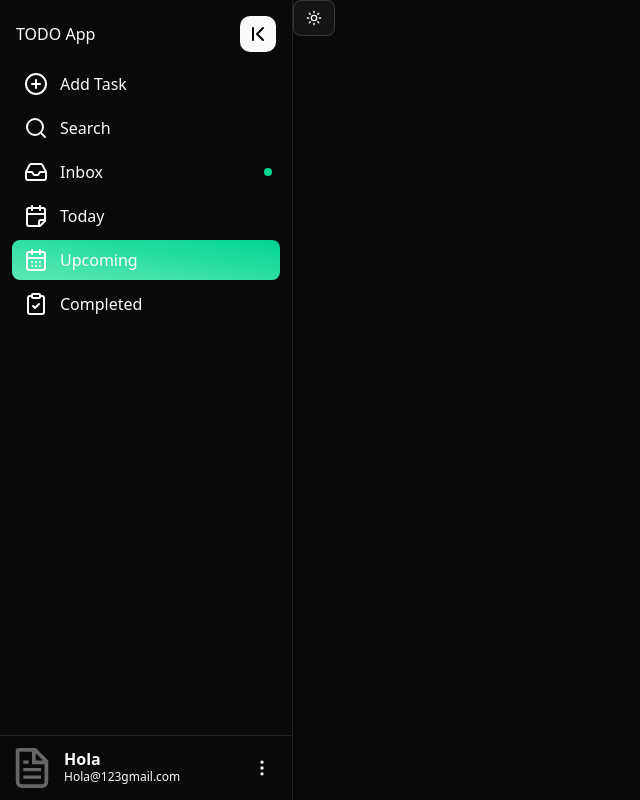
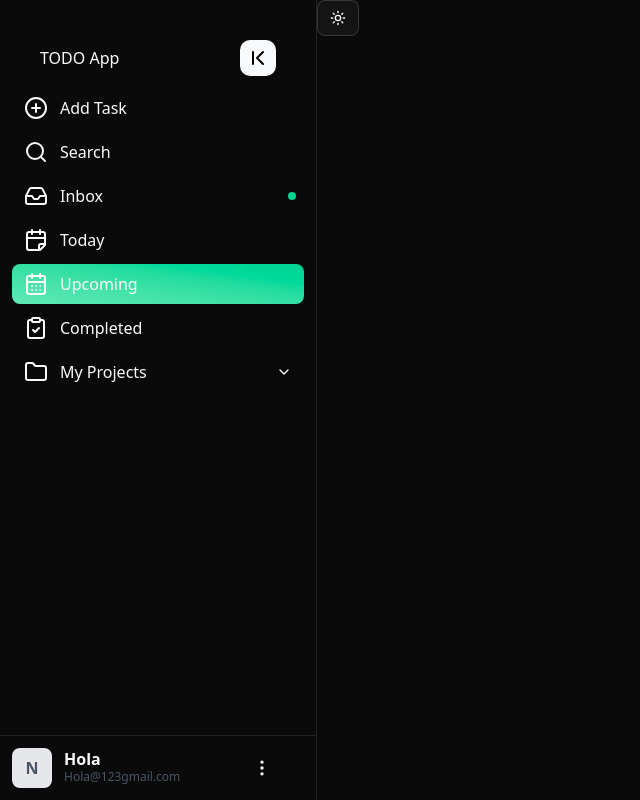
Before and after one commit to SyedJunaidAli1/Todothat, a Next.js app: page / in a window 1280 px wide. Shown: the whole page, without its empty margins (0-640 px from the left). Built offline with nearby package versions, Linux system fonts and the light colour scheme.

Commit message:
some aligment fix

```diff
--- a/src/app/components/Sidebar.tsx
+++ b/src/app/components/Sidebar.tsx
@@ -1,33 +1,41 @@
 'use client'
-import { ChevronFirst, ChevronLast, MoreVertical } from "lucide-react";
+import { ChevronFirst, ChevronLast, MoreVertical, ChevronDown, Folder } from "lucide-react";
 import React, { createContext, useContext, useState } from "react";
 import ThemeToggle from "./ThemeToggle";
 
+const SidebarContext = createContext();
 
-const SidebarContext = createContext()
-const Sidebar = ({ children }) => {
-  const [expanded, setExpanded] = useState(true)
+const Sidebar = ({ children, onItemSelect }) => {
+  const [expanded, setExpanded] = useState(true);
   return (
     <aside className="h-screen">
-      <nav className=" h-full flex flex-col border-r shadow-sm">
-        <div className=" p-4 pb-2 flex justify-between items-center">
+      <nav className="h-full flex flex-col border-r shadow-sm">
+        <div className="p-10 pb-2 flex justify-between items-center">
           <h1 className={`overflow-hidden transition-all ${expanded ? "w-32" : "w-0"}`}>TODO App</h1>
-          <button onClick={() => setExpanded((curr) => !curr)} className=" p-1.5 rounded-lg text-black bg-gray-50 hover:bg-gray-300">
+          <button
+            onClick={() => setExpanded((curr) => !curr)}
+            className="p-1.5 rounded-lg text-black bg-gray-50 hover:bg-gray-300"
+          >
             {expanded ? <ChevronFirst /> : <ChevronLast />}
           </button>
         </div>
 
-        <SidebarContext.Provider value={{ expanded }}>
+        <SidebarContext.Provider value={{ expanded, onItemSelect }}>
           <ul className="flex-1 px-3">{children}</ul>
         </SidebarContext.Provider>
+
         <div className="border-t flex p-3">
-          <img src="file.svg" alt="" className=" w-10 h-10 rounded-md" />
-          <div className={`flex justify-between items-center overflow-hidden transition-all ${expanded ? "w-52 ml-3" : "w-0"}`}>
+          <div className="w-10 h-10 rounded-md bg-gray-200 flex items-center justify-center text-gray-600 font-semibold">
+            N
+          </div>
+          <div
+            className={`flex justify-between items-center overflow-hidden transition-all ${
+              expanded ? "w-52 ml-3" : "w-0"
+            }`}
+          >
             <div className="leading-4">
-              <h4 className=" font-semibold">Hola</h4>
-              <span className="text-xs text-shadow-gray-600">
-                Hola@123gmail.com
-              </span>
+              <h4 className="font-semibold">Hola</h4>
+              <span className="text-xs text-gray-600">Hola@123gmail.com</span>
             </div>
             <MoreVertical size={20} />
           </div>
@@ -37,26 +45,79 @@ const Sidebar = ({ children }) => {
   );
 };
 
-const SidebarItem = ({ icon, text, active, alert }) => {
-  const { expanded } = useContext(SidebarContext)
+const SidebarItem = ({ icon, text, active, alert, children, subItem, onSelect }) => {
+  const { expanded, onItemSelect } = useContext(SidebarContext);
+  const [isOpen, setIsOpen] = useState(false);
+
+  const handleClick = () => {
+    if (children) {
+      setIsOpen(!isOpen);
+    }
+    if (onSelect) {
+      onSelect(text);
+    } else if (onItemSelect) {
+      onItemSelect(text);
+    }
+  };
+
   return (
-    <li className={`
-      relative flex items-center py-2 px-3 my-1 font-medium rounded-md cursor-pointer transition-colors group
-      ${active ? "bg-gradient-to-tr from-emerald-300 to bg-emerald-400"
-        : "hover:bg-emerald-200"
-      }`}>
+    <li className="relative">
+      <div
+        className={`
+          flex items-center py-2 px-3 my-1 font-medium rounded-md cursor-pointer transition-colors group
+          ${active ? "bg-gradient-to-tr from-emerald-300 to-emerald-400" : "hover:bg-emerald-200"}
+          ${subItem ? "pl-8 text-sm" : ""}
+        `}
+        onClick={handleClick}
+      >
+        {icon}
+        <span className={`overflow-hidden transition-all ${expanded ? "w-52 ml-3" : "w-0"}`}>{text}</span>
+        {alert && (
+          <div
+            className={`absolute right-2 w-2 h-2 rounded bg-emerald-400 ${expanded ? "" : "top-2"}`}
+          />
+        )}
+        {children && (
+          <ChevronDown
+            className={`ml-2 transition-transform ${isOpen ? "rotate-180" : ""}`}
+            size={16}
+          />
+        )}
+        {!expanded && (
+          <div
+            className={`absolute left-full rounded-md px-4 py-2 ml-6 bg-emerald-200 text-sm invisible opacity-20 -translate-x-3 transition-all group-hover:visible group-hover:opacity-100 group-hover:translate-x-0 flex flex-col`}
+          >
+            <div className="flex items-center">
+              {text}
+              {children && <Folder className="ml-2 w-4 h-4" />}
+            </div>
+            {children && (
+              <ul className="mt-1 pl-4">
+                {React.Children.map(children, (child, index) => (
+                  <li key={index} className="flex items-center py-1 text-xs">
+                    {child.props.icon}
+                    <span className="ml-2">{child.props.text}</span>
+                  </li>
+                ))}
+              </ul>
+            )}
+          </div>
+        )}
+      </div>
 
-      {icon}
-      <span className={`overflow-hidden transition-all ${expanded ? "w-52 ml-3" : "w-0"}`}>{text}</span>
-      {alert && (<div className={`absolute right-2 w-2 h-2 rounded bg-emerald-400 ${expanded ? "" : "top-2"}`} />)}
-
-      {!expanded && (<div className={`absolute left-full rounded-md px-4 py-1 ml-6 bg-emerald-200 text-sm invisible opacity-20 -translate-x-3 transition-all group-hover:visible group-hover:opacity-100 group-hover:translate-x-0 `}
-      >
-        {text}
-      </div>)}
+      {children && (
+        <ul
+          className={`overflow-hidden transition-all duration-300 ease-in-out ${
+            isOpen || !expanded ? "max-h-96 opacity-100" : "max-h-0 opacity-0"
+          }`}
+        >
+          {React.Children.map(children, (child, index) =>
+            React.cloneElement(child, { ...child.props, subItem: true })
+          )}
+        </ul>
+      )}
     </li>
-  )
-}
-
+  );
+};
 
 export { Sidebar, SidebarItem };
--- a/src/app/page.tsx
+++ b/src/app/page.tsx
@@ -1,17 +1,30 @@
+'use client'
 import { Sidebar, SidebarItem } from "./components/Sidebar";
-import { CalendarDays, CalendarFold, CirclePlus, ClipboardCheck, Inbox, Search } from 'lucide-react';
+import { CalendarDays, CalendarFold, CirclePlus, ClipboardCheck, Inbox, Search, Folder } from 'lucide-react';
 import ThemeToggle from "./components/ThemeToggle";
+import { useState } from 'react';
 
 export default function Home() {
+  const [activeItem, setActiveItem] = useState('Upcoming');
+
+  const handleItemSelect = (itemText) => {
+    setActiveItem(itemText);
+  };
+
   return (
     <div className="flex">
-      <Sidebar >
-        <SidebarItem icon={<CirclePlus />} text="Add Task"/>
-        <SidebarItem icon={<Search />} text="Search" />
-        <SidebarItem icon={<Inbox />} text="Inbox" alert />
-        <SidebarItem icon={<CalendarFold />} text="Today" />
-        <SidebarItem icon={<CalendarDays />} text="Upcoming" active />
-        <SidebarItem icon={<ClipboardCheck />} text="Completed" />
+      <Sidebar onItemSelect={handleItemSelect}>
+        <SidebarItem icon={<CirclePlus />} text="Add Task" active={activeItem === 'Add Task'} />
+        <SidebarItem icon={<Search />} text="Search" active={activeItem === 'Search'} />
+        <SidebarItem icon={<Inbox />} text="Inbox" alert active={activeItem === 'Inbox'} />
+        <SidebarItem icon={<CalendarFold />} text="Today" active={activeItem === 'Today'} />
+        <SidebarItem icon={<CalendarDays />} text="Upcoming" active={activeItem === 'Upcoming'} />
+        <SidebarItem icon={<ClipboardCheck />} text="Completed" active={activeItem === 'Completed'} />
+        <SidebarItem icon={<Folder />} text="My Projects" active={activeItem === 'My Projects'}>
+          <SidebarItem icon={<Folder className="w-4 h-4" />} text="Project 1" active={activeItem === 'Project 1'} onSelect={handleItemSelect} />
+          <SidebarItem icon={<Folder className="w-4 h-4" />} text="Project 2" active={activeItem === 'Project 2'} onSelect={handleItemSelect} />
+          <SidebarItem icon={<Folder className="w-4 h-4" />} text="Project 3" active={activeItem === 'Project 3'} onSelect={handleItemSelect} />
+        </SidebarItem>
       </Sidebar>
       <ThemeToggle />
     </div>
```
Also changed, not shown: 1 other file (tests, documents, lock files or other folders).
